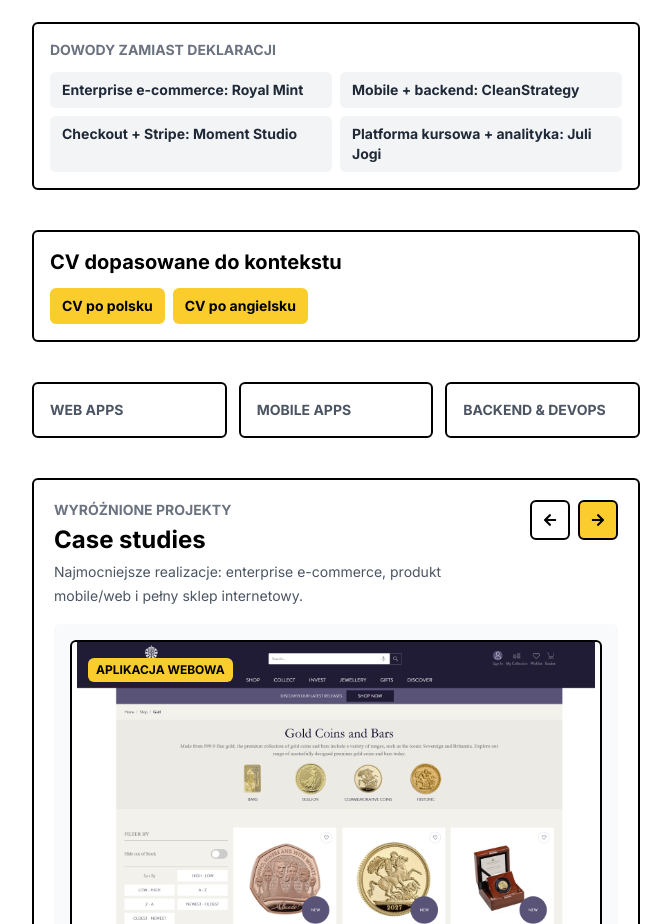
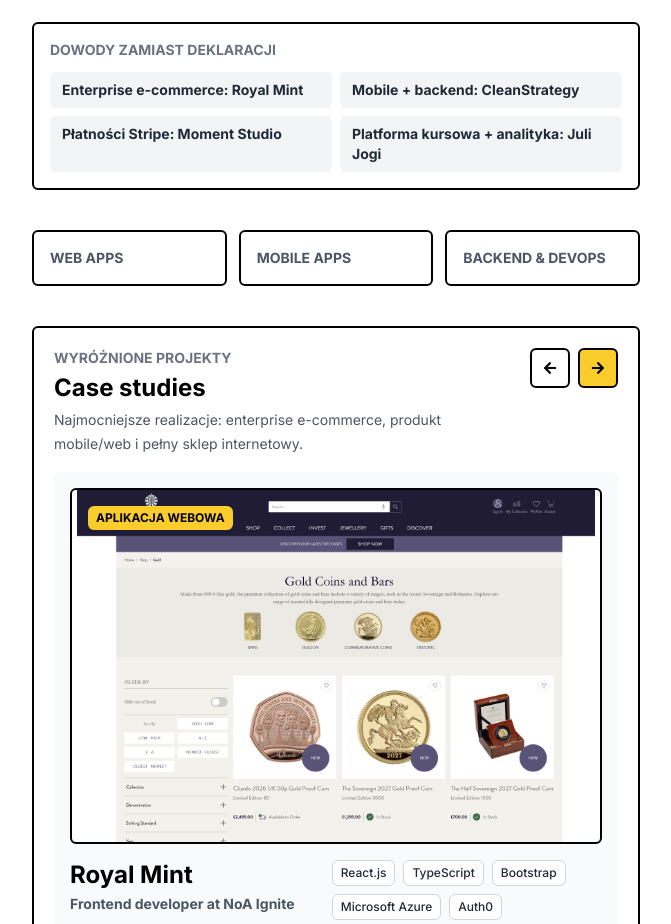
Before and after one commit to Snikerso/optymalista, a Next.js app: page / in a window 1280 px wide. Shown: the part 800-1724 px from the top of the page, without its empty margins (304-975 px from the left). Built offline with nearby package versions, Linux system fonts and the light colour scheme.

Commit message:
remove cv block

```diff
--- a/src/app/page.tsx
+++ b/src/app/page.tsx
@@ -44,7 +44,7 @@
     proofItems: [
       "Enterprise e-commerce: Royal Mint",
       "Mobile + backend: CleanStrategy",
-      "Checkout + Stripe: Moment Studio",
+      "Płatności Stripe: Moment Studio",
       "Platforma kursowa + analityka: Juli Jogi",
     ],
     pathsTitle: "Wybierz najkrótszą ścieżkę",
@@ -60,17 +60,6 @@
         title: "Problem, proces i efekt",
         text: "Najpierw pokazuję, jaki problem był do rozwiązania, co zbudowałem i jaki był rezultat produktu.",
         href: "/portfolio/#wyroznione",
-      },
-    ],
-    cvTitle: "CV dopasowane do kontekstu",
-    cvLinks: [
-      {
-        label: "CV po polsku",
-        href: "/resume/empik-frontend-developer/pl",
-      },
-      {
-        label: "CV po angielsku",
-        href: "/resume/empik-frontend-developer/en",
       },
     ],
     featuredEyebrow: "Wyróżnione projekty",
@@ -102,7 +91,7 @@
     proofItems: [
       "Enterprise e-commerce: Royal Mint",
       "Mobile + backend: CleanStrategy",
-      "Checkout + Stripe: Moment Studio",
+      "Stripe checkout: Moment Studio",
       "Course platform + analytics: Juli Jogi",
     ],
     pathsTitle: "Choose the shortest path",
@@ -118,17 +107,6 @@
         title: "Problem, process and result",
         text: "A product-first route through the problem, what I built and what changed for the project.",
         href: "/portfolio/#wyroznione",
-      },
-    ],
-    cvTitle: "Resume matched to context",
-    cvLinks: [
-      {
-        label: "Polish CV",
-        href: "/resume/empik-frontend-developer/pl",
-      },
-      {
-        label: "English CV",
-        href: "/resume/empik-frontend-developer/en",
       },
     ],
     featuredEyebrow: "Featured projects",
@@ -256,23 +234,6 @@
             <div key={item} className="rounded-md bg-gray-100 px-3 py-2">
               <p className="text-sm font-bold text-gray-800">{item}</p>
             </div>
-          ))}
-        </div>
-      </section>
-
-      <section className="flex min-w-0 flex-col gap-3 rounded-md border-2 border-black p-4">
-        <h2 className="text-xl font-bold">{copy.cvTitle}</h2>
-        <div className="flex flex-wrap gap-2">
-          {copy.cvLinks.map((link) => (
-            <TrackedLink
-              key={link.href}
-              href={link.href}
-              eventName="cv_open"
-              eventParams={{ source: "home", label: link.label, language }}
-              className="rounded-md bg-accent px-3 py-2 text-sm font-bold text-black hover:bg-accent/80"
-            >
-              {link.label}
-            </TrackedLink>
           ))}
         </div>
       </section>
--- a/src/app/portfolio/page.tsx
+++ b/src/app/portfolio/page.tsx
@@ -669,11 +669,6 @@
       "Jestem Paweł Drojecki. Projektuję i buduję aplikacje webowe, mobile oraz zaplecze techniczne produktów, które mają działać nie tylko w demo, ale też w prawdziwym użyciu.",
     introSecond:
       "Mam doświadczenie w projektach edukacyjnych, e-commerce, aplikacjach fact-checkingowych, stronach brandowych i systemach legacy. Lubię moment, w którym niejasny pomysł zmienia się w konkretny interfejs, sprawny backend i produkt, który użytkownik rozumie bez instrukcji.",
-    cvTitle: "CV dopasowane do rozmowy",
-    cvLinks: [
-      { label: "CV po polsku", href: "/resume/empik-frontend-developer/pl" },
-      { label: "CV po angielsku", href: "/resume/empik-frontend-developer/en" },
-    ],
     companies: "Firmy",
     companiesDescription: "Miejsca, w których pracowałem i pracuję.",
     stack: "Stack",
@@ -714,11 +709,6 @@
       "I am Paweł Drojecki. I design and build web applications, mobile products and technical backends that need to work beyond a demo.",
     introSecond:
       "My experience spans education, e-commerce, fact-checking tools, brand websites and legacy systems. I enjoy turning unclear product ideas into concrete interfaces, reliable backend flows and software users can understand without instructions.",
-    cvTitle: "Resume matched to the conversation",
-    cvLinks: [
-      { label: "Polish CV", href: "/resume/empik-frontend-developer/pl" },
-      { label: "English CV", href: "/resume/empik-frontend-developer/en" },
-    ],
     companies: "Companies",
     companiesDescription: "Places where I have worked and where I work now.",
     stack: "Stack",
@@ -864,24 +854,6 @@
             <FaLinkedin size={18} />
             LinkedIn
           </TrackedAnchor>
-          <div className="rounded-md border-2 border-black p-3">
-            <h2 className="text-sm font-bold uppercase text-gray-500">
-              {copy.cvTitle}
-            </h2>
-            <div className="mt-3 flex flex-wrap gap-2">
-              {copy.cvLinks.map((link) => (
-                <TrackedLink
-                  key={link.href}
-                  href={link.href}
-                  eventName="cv_open"
-                  eventParams={{ source: "portfolio_intro", label: link.label, language }}
-                  className="rounded-md bg-accent px-3 py-2 text-sm font-bold text-black hover:bg-accent/80"
-                >
-                  {link.label}
-                </TrackedLink>
-              ))}
-            </div>
-          </div>
         </section>
 
         <FeaturedProjectsCarousel
```
